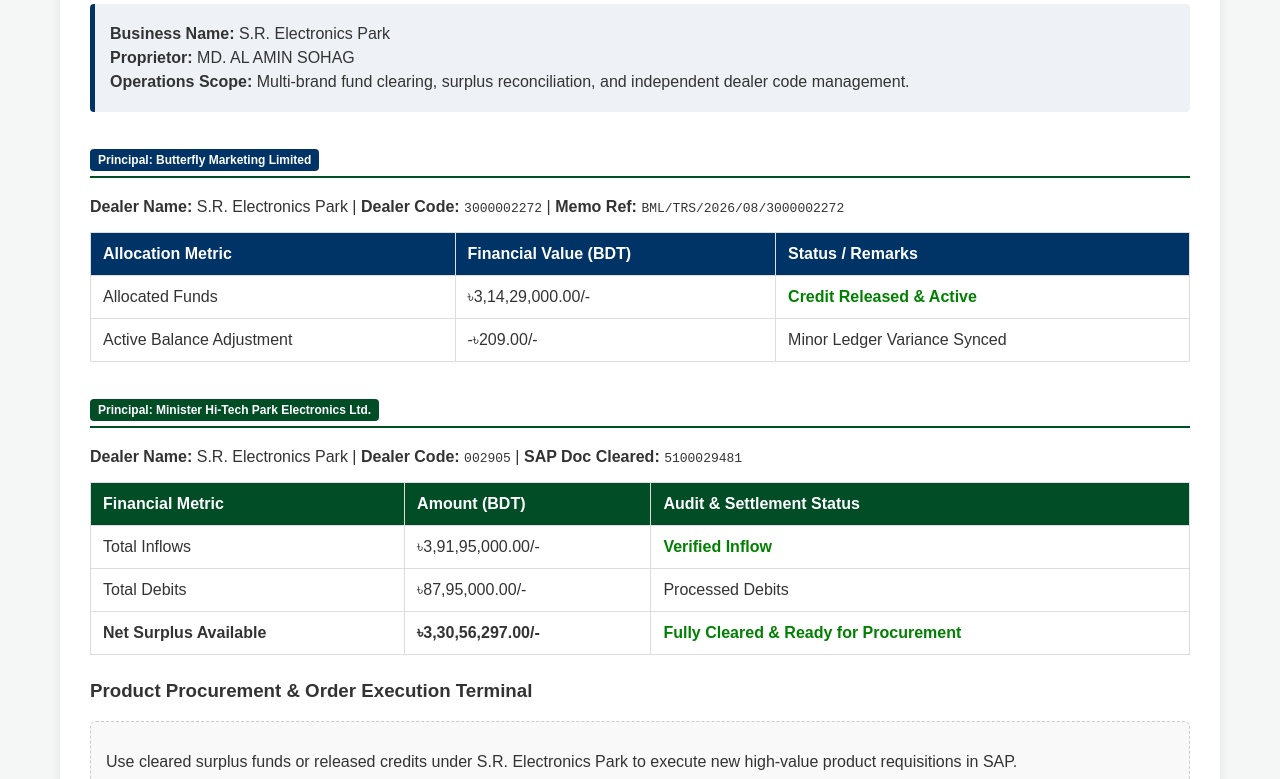
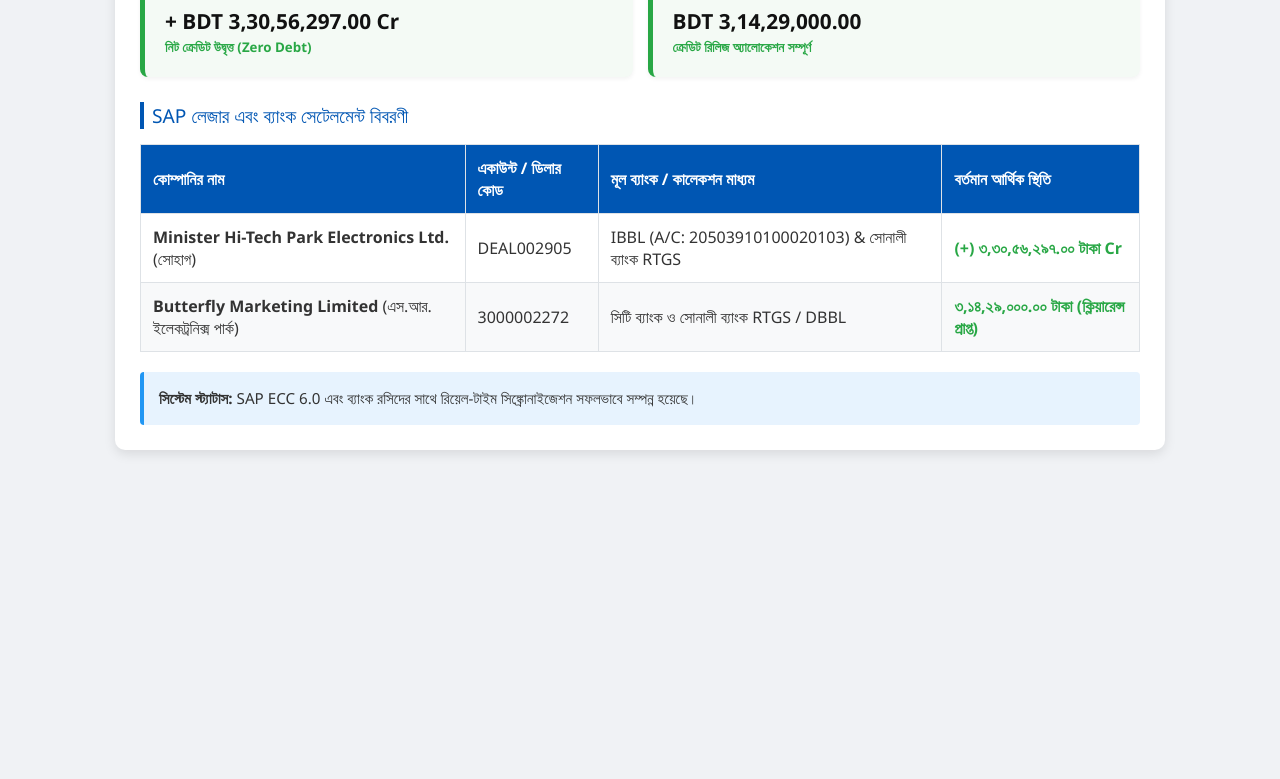
Before and after one commit to alaminsohagofficial/salsabilah-amin-operations, a website: page sap.html in a window 1280 px wide. Shown: the part 153-932 px from the top of the page. After the commit the page ends 800 px from the top, so only its background shows below. Drawn offline with Linux system fonts and the light colour scheme.

Commit message:
Update sap.html

```diff
--- a/sap.html
+++ b/sap.html
@@ -1,96 +1,73 @@
 <!DOCTYPE html>
-<html lang="en">
+<html lang="bn">
 <head>
     <meta charset="UTF-8">
-    <title>S.R. Electronics Park - SAP FI/AR Treasury & Procurement Dashboard</title>
+    <title>SAP Enterprise Ledger & Treasury Dashboard</title>
     <style>
-        body { font-family: Arial, sans-serif; margin: 30px; background-color: #f4f7f6; color: #333; }
-        .container { background: #fff; padding: 30px; border-radius: 10px; box-shadow: 0 4px 12px rgba(0,0,0,0.08); max-width: 1100px; margin: auto; }
-        h1 { color: #003366; margin-bottom: 5px; }
-        h2 { color: #004d26; margin-top: 30px; border-bottom: 2px solid #004d26; padding-bottom: 5px; }
-        .meta { background: #eef2f7; padding: 15px; border-left: 5px solid #003366; margin-bottom: 25px; border-radius: 4px; }
-        .meta p { margin: 6px 0; }
-        table { width: 100%; border-collapse: collapse; margin-top: 15px; margin-bottom: 25px; }
-        th, td { border: 1px solid #ddd; padding: 12px; text-align: left; }
-        th { background-color: #003366; color: white; }
-        .th-minister { background-color: #004d26 !important; }
-        .status-cleared { color: green; font-weight: bold; }
-        .badge { display: inline-block; padding: 4px 8px; font-size: 12px; font-weight: bold; color: #fff; border-radius: 4px; }
-        .badge-butterfly { background: #003366; }
-        .badge-minister { background: #004d26; }
-        .action-box { background: #f9f9f9; border: 1px dashed #ccc; padding: 15px; margin-top: 15px; border-radius: 6px; }
-        button { background: #003366; color: white; border: none; padding: 10px 15px; cursor: pointer; border-radius: 4px; font-weight: bold; }
-        button:hover { background: #002244; }
+        body { font-family: 'Segoe UI', Tahoma, Geneva, Verdana, sans-serif; background-color: #f0f2f5; margin: 0; padding: 20px; color: #333; }
+        .container { max-width: 1000px; margin: auto; background: white; padding: 25px; border-radius: 10px; box-shadow: 0 4px 12px rgba(0,0,0,0.1); }
+        h2 { color: #1a1a1a; border-bottom: 2px solid #0056b3; padding-bottom: 8px; margin-top: 0; }
+        .section-title { margin-top: 25px; color: #0056b3; font-size: 1.2rem; border-left: 4px solid #0056b3; padding-left: 8px; }
+        .card-grid { display: grid; grid-template-columns: repeat(auto-fit, minmax(280px, 1fr)); gap: 15px; margin-top: 15px; }
+        .card { background: #f8f9fa; padding: 20px; border-radius: 8px; border-left: 5px solid #0056b3; box-shadow: 0 2px 4px rgba(0,0,0,0.05); }
+        .card.success { border-left-color: #28a745; background: #f4faf5; }
+        .card h3 { margin: 0 0 10px 0; font-size: 1rem; color: #555; }
+        .card p { margin: 0; font-size: 1.3rem; font-weight: bold; color: #111; }
+        table { width: 100%; border-collapse: collapse; margin-top: 15px; }
+        th, td { border: 1px solid #dee2e6; padding: 12px; text-align: left; }
+        th { background-color: #0056b3; color: white; }
+        tr:nth-child(even) { background-color: #f8f9fa; }
+        .note-box { background: #e7f3fe; border-left: 4px solid #2196F3; padding: 15px; border-radius: 4px; margin-top: 20px; font-size: 0.95rem; line-height: 1.5; }
     </style>
 </head>
 <body>
-    <div class="container">
-        <h1>S.R. Electronics Park - Treasury & Procurement Gateway</h1>
-        <p style="color: #666; margin-top: 0;">SAP S/4HANA Automated Financial Settlement & Inventory Allocation</p>
 
-        <div class="meta">
-            <p><strong>Business Name:</strong> S.R. Electronics Park</p>
-            <p><strong>Proprietor:</strong> MD. AL AMIN SOHAG</p>
-            <p><strong>Operations Scope:</strong> Multi-brand fund clearing, surplus reconciliation, and independent dealer code management.</p>
+<div class="container">
+    <h2>SAP ECC 6.0 লেজার ও ট্রিজারি ভেরিফিকেশন প্যানেল</h2>
+
+    <div class="card-grid">
+        <div class="card success">
+            <h3>Minister / Salsabilah (DEAL002905)</h3>
+            <p>+ BDT 3,30,56,297.00 Cr</p>
+            <small style="color: #28a745; font-weight: bold;">নিট ক্রেডিট উদ্বৃত্ত (Zero Debt)</small>
         </div>
+        <div class="card success">
+            <h3>Butterfly Marketing (3000002272)</h3>
+            <p>BDT 3,14,29,000.00</p>
+            <small style="color: #28a745; font-weight: bold;">ক্রেডিট রিলিজ অ্যালোকেশন সম্পূর্ণ</small>
+        </div>
+    </div>
 
-        <!-- SECTION 1: BUTTERFLY MARKETING LIMITED (BML) -->
-        <h2>
-            <span class="badge badge-butterfly">Principal: Butterfly Marketing Limited</span>
-        </h2>
-        <p><strong>Dealer Name:</strong> S.R. Electronics Park | <strong>Dealer Code:</strong> <code>3000002272</code> | <strong>Memo Ref:</strong> <code>BML/TRS/2026/08/3000002272</code></p>
-        <table>
+    <div class="section-title"> SAP লেজার এবং ব্যাংক সেটেলমেন্ট বিবরণী</div>
+    <table>
+        <thead>
             <tr>
-                <th>Allocation Metric</th>
-                <th>Financial Value (BDT)</th>
-                <th>Status / Remarks</th>
+                <th>কোম্পানির নাম</th>
+                <th>একাউন্ট / ডিলার কোড</th>
+                <th>মূল ব্যাংক / কালেকশন মাধ্যম</th>
+                <th>বর্তমান আর্থিক স্থিতি</th>
+            </tr>
+        </thead>
+        <tbody>
+            <tr>
+                <td><b>Minister Hi-Tech Park Electronics Ltd.</b> (সোহাগ)</td>
+                <td>DEAL002905</td>
+                <td>IBBL (A/C: 20503910100020103) & সোনালী ব্যাংক RTGS</td>
+                <td style="color: #28a745; font-weight: bold;">(+) ৩,৩০,৫৬,২৯৭.০০ টাকা Cr</td>
             </tr>
             <tr>
-                <td>Allocated Funds</td>
-                <td>৳3,14,29,000.00/-</td>
-                <td class="status-cleared">Credit Released & Active</td>
+                <td><b>Butterfly Marketing Limited</b> (এস.আর. ইলেকট্রনিক্স পার্ক)</td>
+                <td>3000002272</td>
+                <td>সিটি ব্যাংক ও সোনালী ব্যাংক RTGS / DBBL</td>
+                <td style="color: #28a745; font-weight: bold;">৩,১৪,২৯,০০০.০০ টাকা (ক্লিয়ারেন্স প্রাপ্ত)</td>
             </tr>
-            <tr>
-                <td>Active Balance Adjustment</td>
-                <td>-৳209.00/-</td>
-                <td>Minor Ledger Variance Synced</td>
-            </tr>
-        </table>
+        </tbody>
+    </table>
 
-        <!-- SECTION 2: MINISTER HI-TECH PARK ELECTRONICS LTD. (MHPIL) -->
-        <h2>
-            <span class="badge badge-minister">Principal: Minister Hi-Tech Park Electronics Ltd.</span>
-        </h2>
-        <p><strong>Dealer Name:</strong> S.R. Electronics Park | <strong>Dealer Code:</strong> <code>002905</code> | <strong>SAP Doc Cleared:</strong> <code>5100029481</code></p>
-        <table>
-            <tr>
-                <th class="th-minister">Financial Metric</th>
-                <th class="th-minister">Amount (BDT)</th>
-                <th class="th-minister">Audit & Settlement Status</th>
-            </tr>
-            <tr>
-                <td>Total Inflows</td>
-                <td>৳3,91,95,000.00/-</td>
-                <td class="status-cleared">Verified Inflow</td>
-            </tr>
-            <tr>
-                <td>Total Debits</td>
-                <td>৳87,95,000.00/-</td>
-                <td>Processed Debits</td>
-            </tr>
-            <tr>
-                <td><strong>Net Surplus Available</strong></td>
-                <td><strong>৳3,30,56,297.00/-</strong></td>
-                <td class="status-cleared">Fully Cleared & Ready for Procurement</td>
-            </tr>
-        </table>
+    <div class="note-box">
+        <b>সিস্টেম স্ট্যাটাস:</b> SAP ECC 6.0 এবং ব্যাংক রসিদের সাথে রিয়েল-টাইম সিঙ্ক্রোনাইজেশন সফলভাবে সম্পন্ন হয়েছে।
+    </div>
+</div>
 
-        <!-- SECTION 3: PROCUREMENT EXECUTION TERMINAL -->
-        <h3>Product Procurement & Order Execution Terminal</h3>
-        <div class="action-box">
-            <p>Use cleared surplus funds or released credits under S.R. Electronics Park to execute new high-value product requisitions in SAP.</p>
-            <button onclick="alert('Procurement gateway initialized for S.R. Electronics Park. Ready for batch PO sync.')">Execute Procurement Sync</button>
-        </div>
-    </div>
 </body>
 </html>
```
